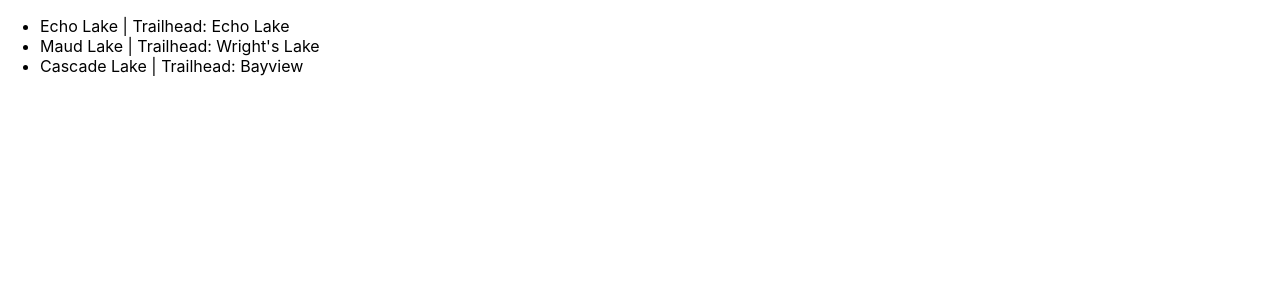
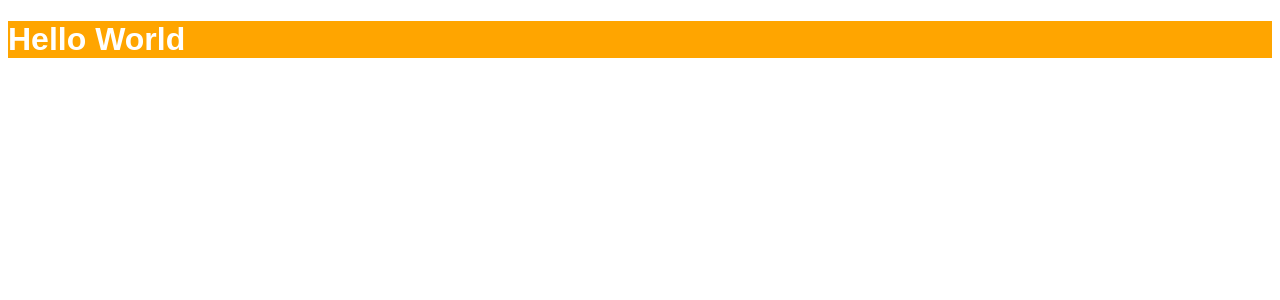
Before and after one commit to mondai40/ReactPractice, a React (Create React App) app in the folder selfStudy2/my-app/: page / in a window 1280 px wide. Shown: the top 300 px of the page. Built offline with nearby package versions, Linux system fonts and the light colour scheme.

Commit message:
add hellow world

```diff
--- a/selfStudy2/my-app/src/index.js
+++ b/selfStudy2/my-app/src/index.js
@@ -1,21 +1,20 @@
-import React from 'react';
-import ReactDOM from 'react-dom';
-import './index.css';
-import App from './App';
-import * as serviceWorker from './serviceWorker';
+import React from "react";
+import ReactDOM from "react-dom";
 
-const lakeList = [
-    {id: 1, name: "Echo Lake", trailhead: "Echo Lake"},
-    {id: 2, name: "Maud Lake", trailhead: "Wright's Lake"},
-    {id: 3, name: "Cascade Lake", trailhead: "Bayview"}
-];
+const style = {
+    backgroundColor: "orange",
+    color: "white",
+    fontFamily: "Arial"
+};
+
+
+const title  = React.createElement(
+    "h1",
+    {id: "title", className: "header", style: style},
+    "Hello World"
+);
 
 ReactDOM.render(
-    <App lakes={lakeList} />,
+    title,
     document.getElementById("root")
 );
-
-// If you want your app to work offline and load faster, you can change
-// unregister() to register() below. Note this comes with some pitfalls.
-// Learn more about service workers: https://bit.ly/CRA-PWA
-serviceWorker.unregister();
```
